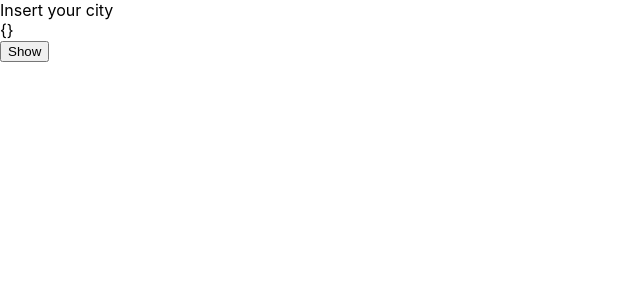
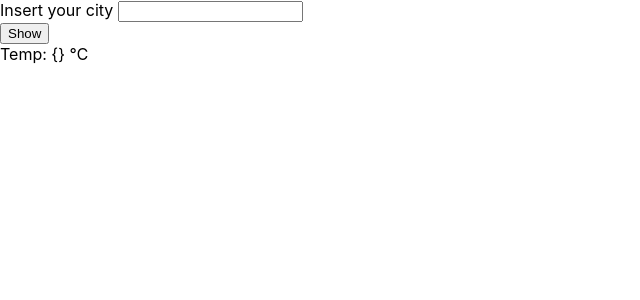
Before and after one commit to vladmorari/meteoApp, a React (Create React App) app in the folder meteo-app/: page / in a window 1280 px wide. Shown: the top 300 px of the page, without its empty margins (0-640 px from the left). Built offline with nearby package versions, Linux system fonts and the light colour scheme; no server answers.

Commit message:
cityNmae function that collect value from label

```diff
--- a/meteo-app/src/components/Meteo.js
+++ b/meteo-app/src/components/Meteo.js
@@ -17,12 +17,24 @@ function Meteo() {
     };
     fetchMeteo();
   }, []);
-console.log(meteoData)
+
+  function cityName(e) {
+    console.log(e.target.value);
+  }
+
+  // console.log('***',meteoData.main.temp);
+
   return (
     <form>
-      <label>Insert your city</label>
-      <div>{JSON.stringify(meteoData)}</div>
-      <button>Show</button>
+      <label>Insert your city </label>
+      <input onChange={cityName}></input>
+     <div><button>Show</button></div>
+      {
+        <div>
+          Temp: {JSON.stringify(meteoData)} ℃
+        </div>
+      }
+
     </form>
   );
 }
```
Also changed, not shown: 1 other file (tests, documents, lock files or other folders).
